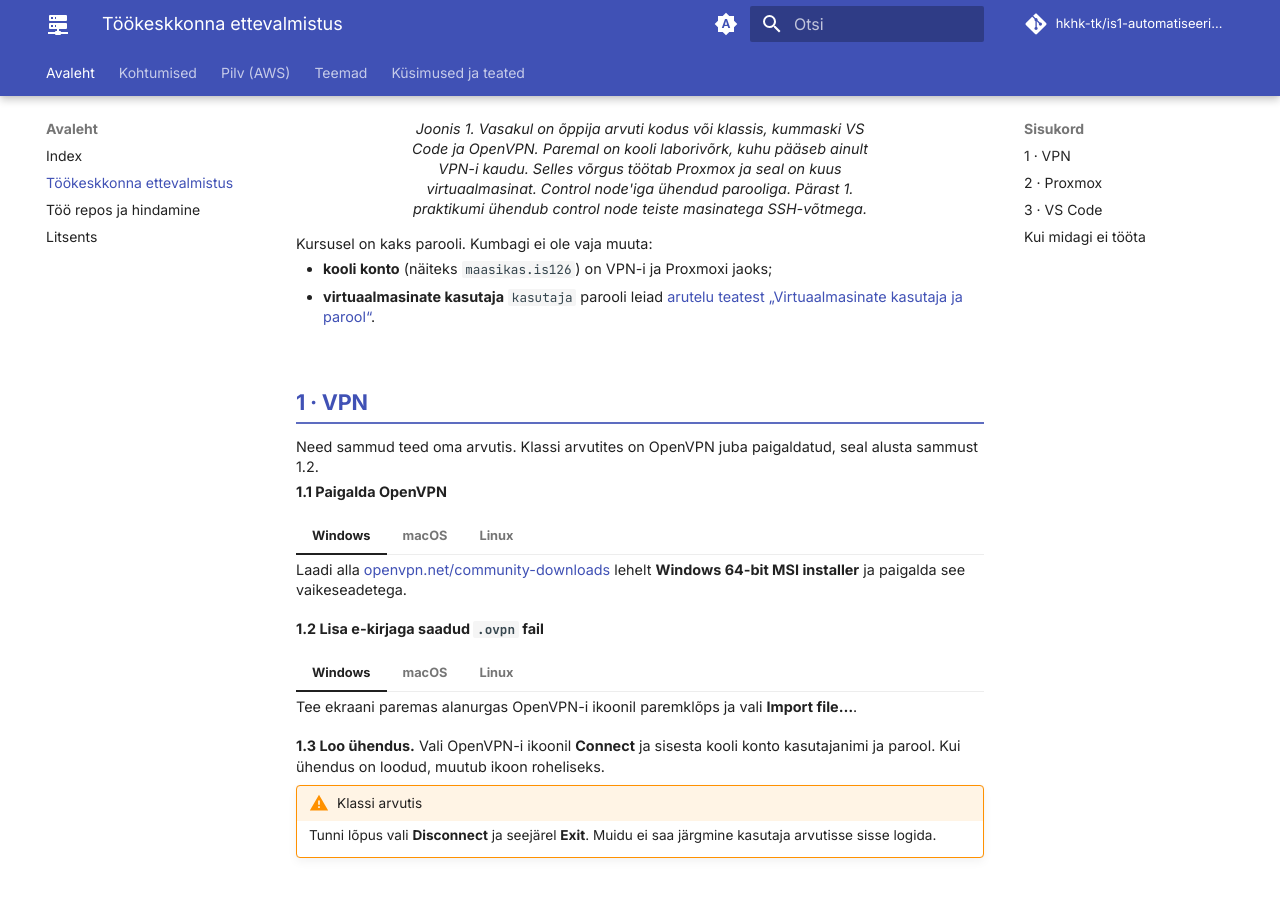
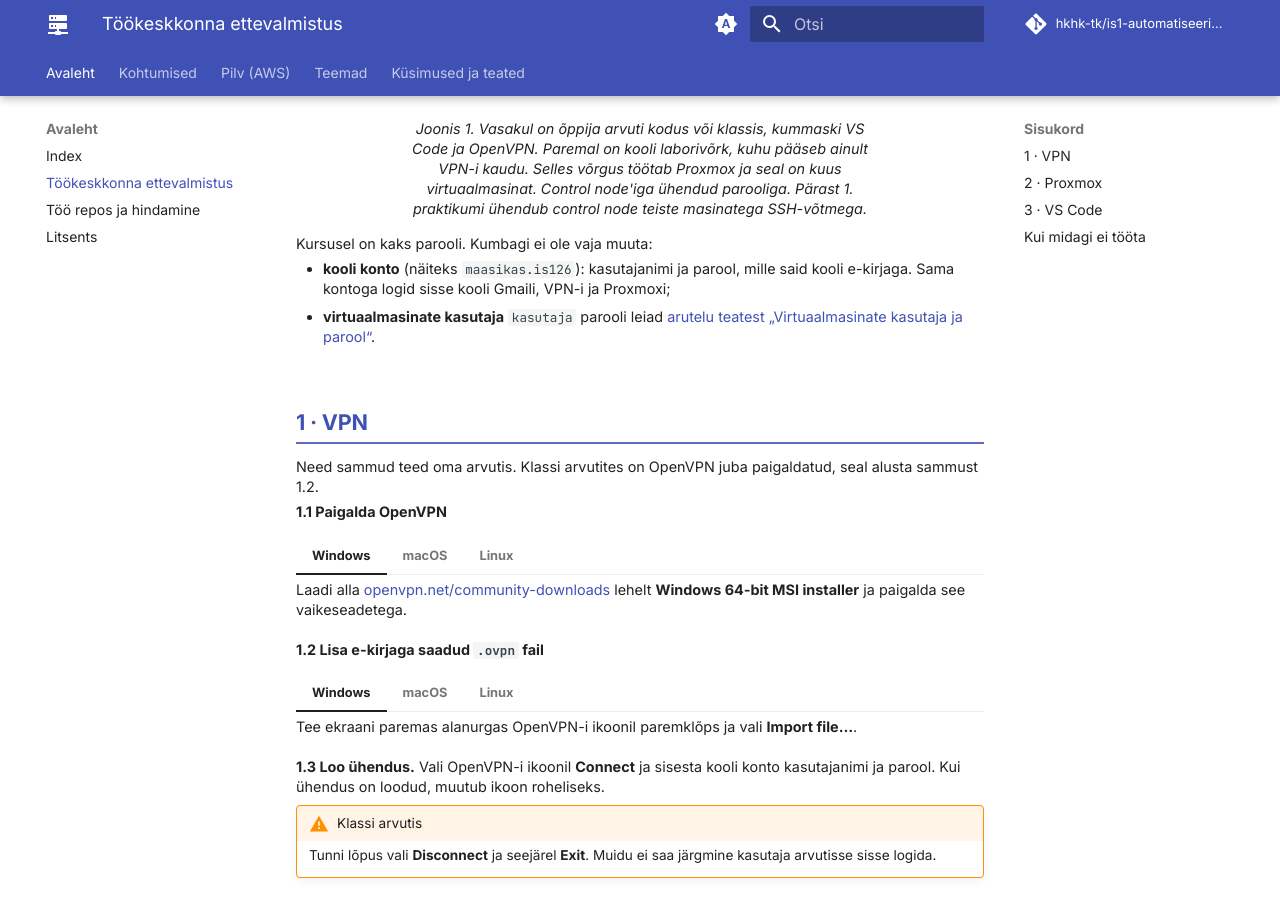
Before and after one commit to hkhk-tk/is1-automatiseerimine, an MkDocs documentation site: the page built from docs/00-ulevaade/keskkond.md, in a window 1280 px wide and 900 px high, scrolled down 758 px. Built offline with MkDocs 1.6.1 and Material for MkDocs 9.7.7, drawn with Linux system fonts in a browser that asks for light colours; comment, search, counter and statistics services are not loaded.

Commit message:
Kooli konto: sama mis Gmailis, andmed e-kirjaga

```diff
--- a/docs/00-ulevaade/keskkond.md
+++ b/docs/00-ulevaade/keskkond.md
@@ -43,7 +43,7 @@ Kõik kursuse käsud käivitad control node'is. Oma arvutisse on vaja paigaldada
 
 Kursusel on kaks parooli. Kumbagi ei ole vaja muuta:
 
-- **kooli konto** (näiteks `maasikas.is126`) on VPN-i ja Proxmoxi jaoks;
+- **kooli konto** (näiteks `maasikas.is126`): kasutajanimi ja parool, mille said kooli e-kirjaga. Sama kontoga logid sisse kooli Gmaili, VPN-i ja Proxmoxi;
 - **virtuaalmasinate kasutaja** `kasutaja` parooli leiad [arutelu teatest „Virtuaalmasinate kasutaja ja parool“](https://github.com/hkhk-tk/is126-arutelu/discussions/categories/teated).
 
 ## 1 · VPN
@@ -177,7 +177,7 @@ Host control
 
 ??? failure "VPN ei ühendu"
 
-    Kasutajanimi on kujul `perekonnanimi.is126` ja parool on sama mis kooli e-postil. macOS-is tuleb ühendus lubada: **System Settings → Privacy & Security → Allow**.
+    Kasutajanimi on kujul `perekonnanimi.is126` ja parool on sama mis kooli Gmailis (kooli konto, mille andmed said e-kirjaga). macOS-is tuleb ühendus lubada: **System Settings → Privacy & Security → Allow**.
 
 ??? failure "`Connection timed out`"
 
```
